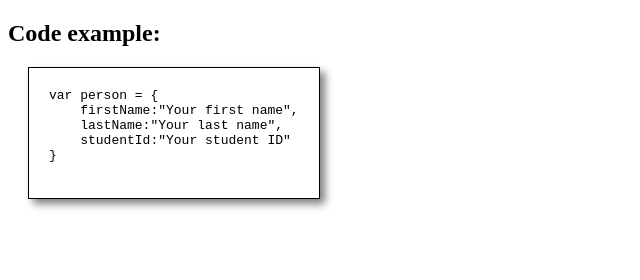
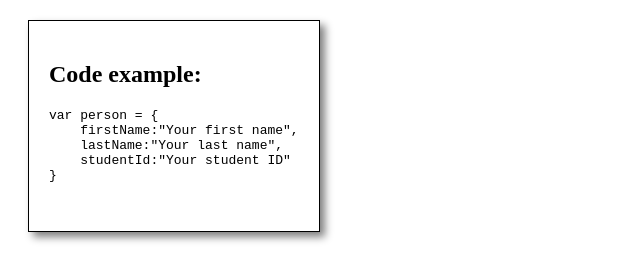
Before and after one commit to c113403038/webpage, a plain HTML site: page index.html in a window 1280 px wide. Shown: the whole page, without its empty margins (0-640 px from the left). Drawn offline with Linux system fonts and the light colour scheme.

Commit message:
Update index.html

```diff
--- a/index.html
+++ b/index.html
@@ -15,14 +15,16 @@
 </head>
 <body>
 
-    <h2>Code example:</h2>
-    <pre class="code-box">
+    <div class="code-box">
+        <h2>Code example:</h2>
+        <pre>
 var person = {
     firstName:"Your first name",
     lastName:"Your last name",
     studentId:"Your student ID"
 }
-    </pre>
+        </pre>
+    </div>
 
 </body>
 </html>
```
